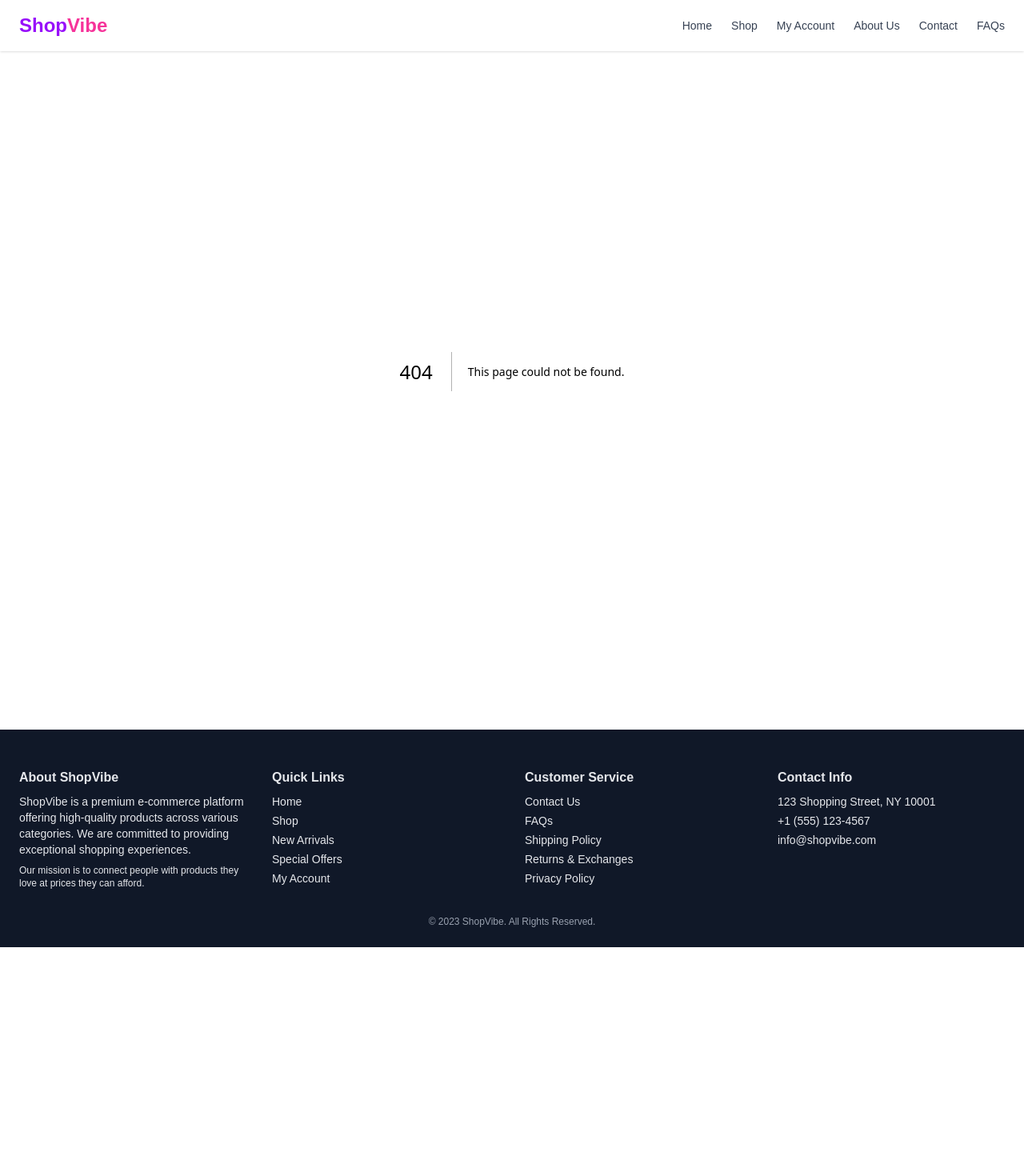
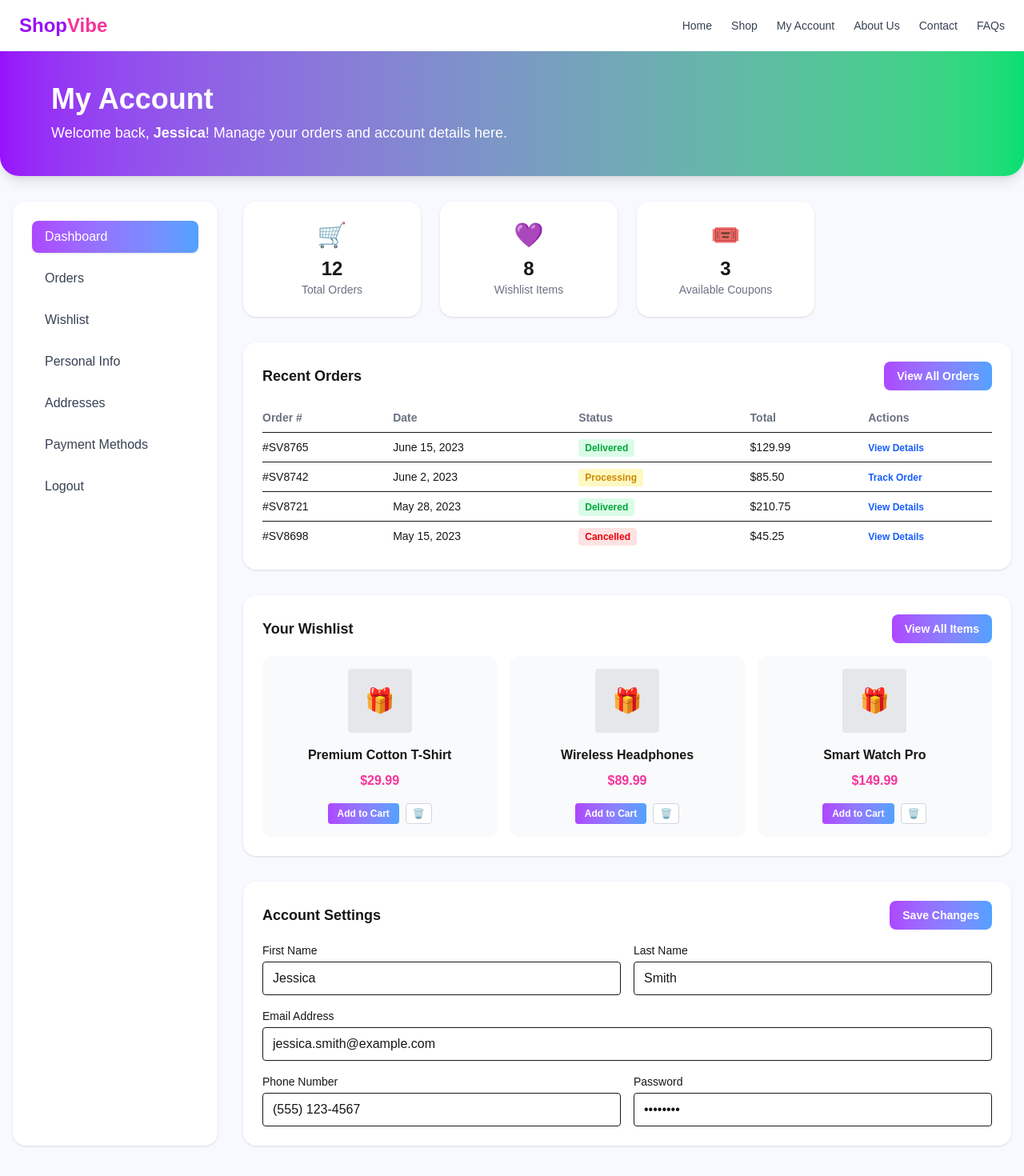
Before and after one commit to Yassen717/ShopVipe, a Next.js app: page /account in a window 1280 px wide. Before the commit this address had no page. Shown: the top 1470 px of the page at 80% size. Before the commit the page ends 1184 px from the top, so only its background shows below. Built offline with nearby package versions, Linux system fonts and the light colour scheme.

Commit message:
Feat: Add My Account page with dashboard, recent orders, wishlist, and account settings layout

```diff
--- /dev/null
+++ b/app/account/page.tsx
@@ -0,0 +1,153 @@
+export default function Account() {
+  return (
+    <div className="bg-[#f8f9ff] min-h-screen">
+      {/* Gradient Header */}
+      <section className="bg-gradient-to-r from-purple-600 to-green-400 text-white py-10 px-4 rounded-b-3xl shadow-lg mb-8">
+        <div className="max-w-6xl mx-auto">
+          <h1 className="text-3xl md:text-4xl font-bold mb-2">My Account</h1>
+          <p className="text-lg">Welcome back, <span className="font-semibold">Jessica</span>! Manage your orders and account details here.</p>
+        </div>
+      </section>
+
+      <div className="max-w-7xl mx-auto flex flex-col md:flex-row gap-8 px-4 pb-16">
+        {/* Sidebar Navigation */}
+        <aside className="w-full md:w-64 bg-white rounded-2xl shadow p-6 mb-6 md:mb-0 flex flex-col gap-2">
+          {[
+            'Dashboard',
+            'Orders',
+            'Wishlist',
+            'Personal Info',
+            'Addresses',
+            'Payment Methods',
+            'Logout',
+          ].map((item, idx) => (
+            <button
+              key={item}
+              className={`text-left px-4 py-2 rounded-lg font-medium transition mb-1 ${idx === 0 ? 'bg-gradient-to-r from-purple-500 to-blue-400 text-white shadow' : 'hover:bg-gray-100 text-gray-700'}`}
+            >
+              {item}
+            </button>
+          ))}
+        </aside>
+
+        {/* Main Content */}
+        <main className="flex-1 flex flex-col gap-8">
+          {/* Dashboard Stats */}
+          <div className="grid grid-cols-1 sm:grid-cols-3 lg:grid-cols-4 gap-6">
+            <div className="bg-white rounded-2xl shadow p-6 flex flex-col items-center">
+              <span className="text-3xl mb-2">🛒</span>
+              <div className="text-2xl font-bold">12</div>
+              <div className="text-gray-500 text-sm">Total Orders</div>
+            </div>
+            <div className="bg-white rounded-2xl shadow p-6 flex flex-col items-center">
+              <span className="text-3xl mb-2">💜</span>
+              <div className="text-2xl font-bold">8</div>
+              <div className="text-gray-500 text-sm">Wishlist Items</div>
+            </div>
+            <div className="bg-white rounded-2xl shadow p-6 flex flex-col items-center">
+              <span className="text-3xl mb-2">🎟️</span>
+              <div className="text-2xl font-bold">3</div>
+              <div className="text-gray-500 text-sm">Available Coupons</div>
+            </div>
+          </div>
+
+          {/* Recent Orders */}
+          <section className="bg-white rounded-2xl shadow p-6">
+            <div className="flex justify-between items-center mb-4">
+              <h2 className="font-bold text-lg">Recent Orders</h2>
+              <button className="bg-gradient-to-r from-purple-500 to-blue-400 text-white px-4 py-2 rounded-lg font-semibold text-sm">View All Orders</button>
+            </div>
+            <div className="overflow-x-auto">
+              <table className="min-w-full text-sm">
+                <thead>
+                  <tr className="text-left text-gray-500">
+                    <th className="py-2 pr-4">Order #</th>
+                    <th className="py-2 pr-4">Date</th>
+                    <th className="py-2 pr-4">Status</th>
+                    <th className="py-2 pr-4">Total</th>
+                    <th className="py-2">Actions</th>
+                  </tr>
+                </thead>
+                <tbody>
+                  {[
+                    { id: '#SV8765', date: 'June 15, 2023', status: 'Delivered', total: '$129.99', action: 'View Details' },
+                    { id: '#SV8742', date: 'June 2, 2023', status: 'Processing', total: '$85.50', action: 'Track Order' },
+                    { id: '#SV8721', date: 'May 28, 2023', status: 'Delivered', total: '$210.75', action: 'View Details' },
+                    { id: '#SV8698', date: 'May 15, 2023', status: 'Cancelled', total: '$45.25', action: 'View Details' },
+                  ].map(order => (
+                    <tr key={order.id} className="border-t">
+                      <td className="py-2 pr-4 font-medium">{order.id}</td>
+                      <td className="py-2 pr-4">{order.date}</td>
+                      <td className="py-2 pr-4">
+                        <span className={`px-2 py-1 rounded text-xs font-semibold ${order.status === 'Delivered' ? 'bg-green-100 text-green-600' : order.status === 'Processing' ? 'bg-yellow-100 text-yellow-600' : 'bg-red-100 text-red-600'}`}>{order.status}</span>
+                      </td>
+                      <td className="py-2 pr-4">{order.total}</td>
+                      <td className="py-2">
+                        <a href="#" className="text-blue-600 hover:underline font-semibold text-xs">{order.action}</a>
+                      </td>
+                    </tr>
+                  ))}
+                </tbody>
+              </table>
+            </div>
+          </section>
+
+          {/* Wishlist */}
+          <section className="bg-white rounded-2xl shadow p-6">
+            <div className="flex justify-between items-center mb-4">
+              <h2 className="font-bold text-lg">Your Wishlist</h2>
+              <button className="bg-gradient-to-r from-purple-500 to-blue-400 text-white px-4 py-2 rounded-lg font-semibold text-sm">View All Items</button>
+            </div>
+            <div className="grid grid-cols-1 sm:grid-cols-3 gap-4">
+              {[
+                { name: 'Premium Cotton T-Shirt', price: '$29.99' },
+                { name: 'Wireless Headphones', price: '$89.99' },
+                { name: 'Smart Watch Pro', price: '$149.99' },
+              ].map(item => (
+                <div key={item.name} className="bg-gray-50 rounded-xl p-4 flex flex-col gap-2 items-center">
+                  <div className="w-20 h-20 bg-gray-200 rounded flex items-center justify-center text-3xl text-gray-400 mb-2">🎁</div>
+                  <div className="font-semibold text-center">{item.name}</div>
+                  <div className="text-pink-500 font-bold">{item.price}</div>
+                  <div className="flex gap-2 mt-2">
+                    <button className="bg-gradient-to-r from-purple-500 to-blue-400 text-white px-3 py-1 rounded text-xs font-semibold">Add to Cart</button>
+                    <button className="bg-white border border-gray-300 text-gray-500 px-2 py-1 rounded text-xs">🗑️</button>
+                  </div>
+                </div>
+              ))}
+            </div>
+          </section>
+
+          {/* Account Settings */}
+          <section className="bg-white rounded-2xl shadow p-6">
+            <div className="flex justify-between items-center mb-4">
+              <h2 className="font-bold text-lg">Account Settings</h2>
+              <button className="bg-gradient-to-r from-purple-500 to-blue-400 text-white px-4 py-2 rounded-lg font-semibold text-sm">Save Changes</button>
+            </div>
+            <form className="grid grid-cols-1 md:grid-cols-2 gap-4">
+              <div>
+                <label className="block text-sm font-medium mb-1">First Name</label>
+                <input type="text" className="w-full rounded border px-3 py-2" defaultValue="Jessica" />
+              </div>
+              <div>
+                <label className="block text-sm font-medium mb-1">Last Name</label>
+                <input type="text" className="w-full rounded border px-3 py-2" defaultValue="Smith" />
+              </div>
+              <div className="md:col-span-2">
+                <label className="block text-sm font-medium mb-1">Email Address</label>
+                <input type="email" className="w-full rounded border px-3 py-2" defaultValue="jessica.smith@example.com" />
+              </div>
+              <div>
+                <label className="block text-sm font-medium mb-1">Phone Number</label>
+                <input type="text" className="w-full rounded border px-3 py-2" defaultValue="(555) 123-4567" />
+              </div>
+              <div>
+                <label className="block text-sm font-medium mb-1">Password</label>
+                <input type="password" className="w-full rounded border px-3 py-2" defaultValue="password" />
+              </div>
+            </form>
+          </section>
+        </main>
+      </div>
+    </div>
+  );
+}
```
